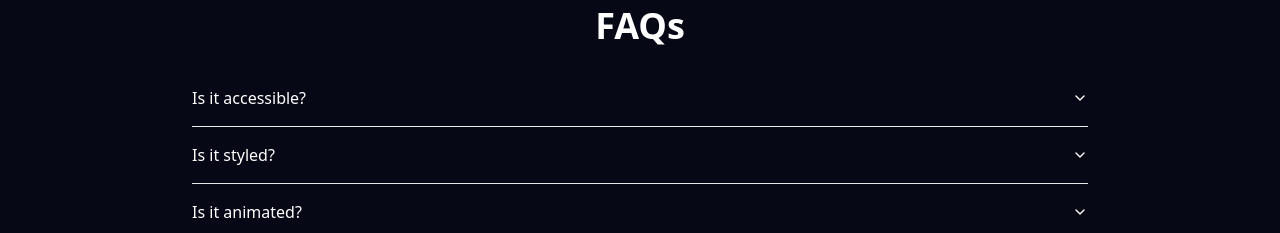
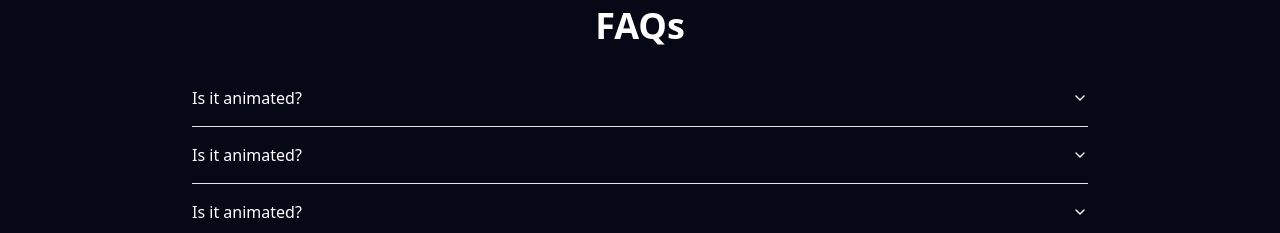
Before and after one commit to tatsuya98/aceScript, a Next.js app in the folder code-ninjas/: page / in a window 1280 px wide. Shown: the part 2968-3201 px from the top of the page. Built offline with nearby package versions, Linux system fonts and the light colour scheme.

Commit message:
faq section final polishes

```diff
--- a/code-ninjas/app/HomeComponents/FAQs.tsx
+++ b/code-ninjas/app/HomeComponents/FAQs.tsx
@@ -15,16 +15,17 @@ export default function FAQs() {
 				className=""
 			>
 				<AccordionItem value="item-1">
-					<AccordionTrigger>Is it accessible?</AccordionTrigger>
+					<AccordionTrigger>Is it animated?</AccordionTrigger>
 					<AccordionContent>
-						Yes. It adheres to the WAI-ARIA design pattern.
+						Yes. It&apos;s animated by default, but you can disable it if you
+						prefer.
 					</AccordionContent>
 				</AccordionItem>
-				<AccordionItem value="item-2">
-					<AccordionTrigger>Is it styled?</AccordionTrigger>
+        <AccordionItem value="item-2">
+					<AccordionTrigger>Is it animated?</AccordionTrigger>
 					<AccordionContent>
-						Yes. It comes with default styles that matches the other
-						components&apos; aesthetic.
+						Yes. It&apos;s animated by default, but you can disable it if you
+						prefer.
 					</AccordionContent>
 				</AccordionItem>
 				<AccordionItem value="item-3">
```
